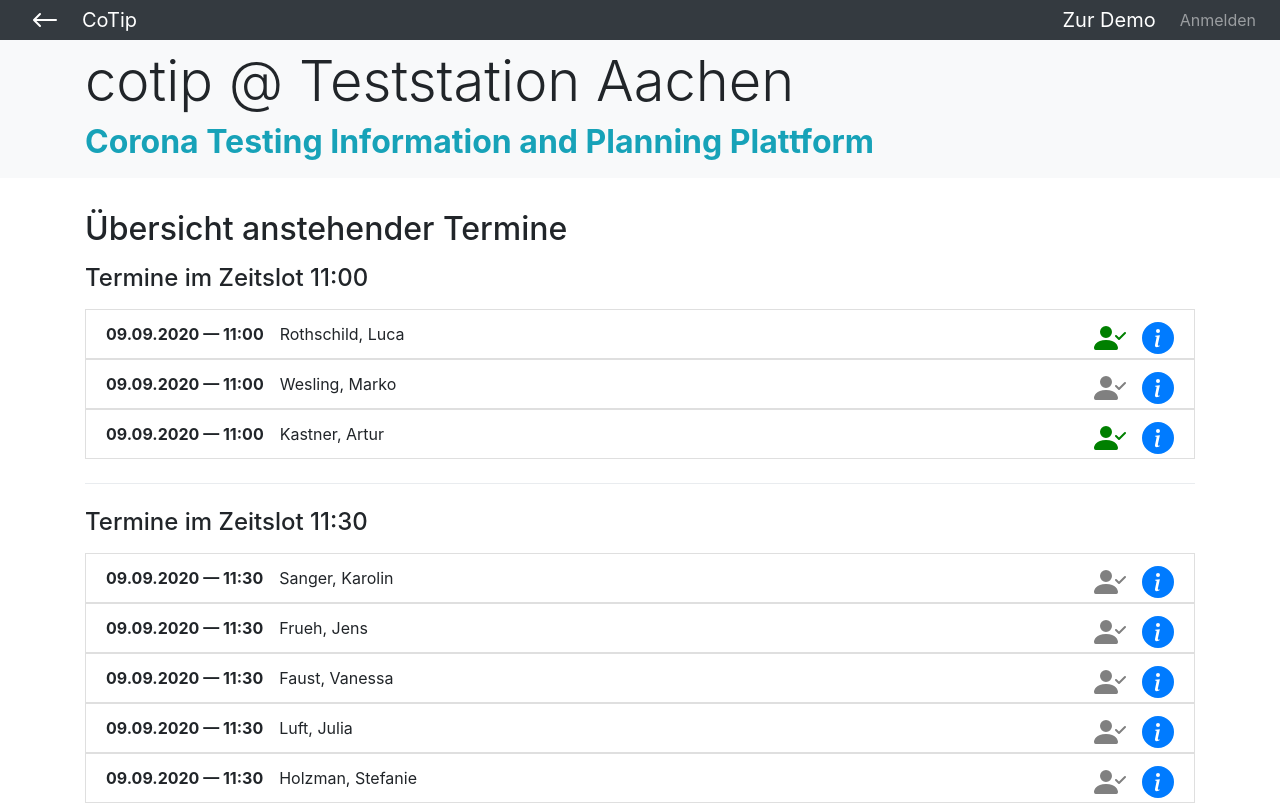
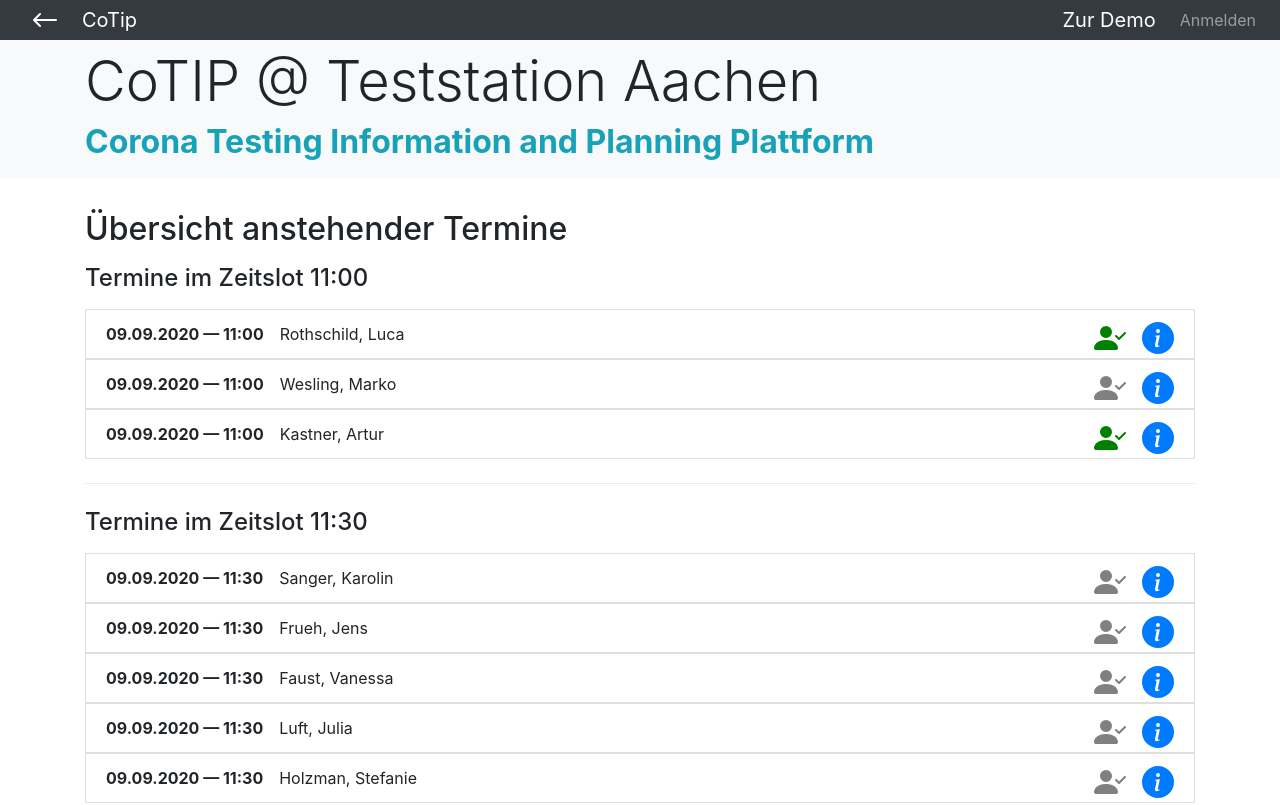
Before and after one commit to hippolyt/corona-atlas, a React (Create React App) app in the folder frontend/: page /simpledashboard in a window 1280 px wide. Shown: the top 805 px of the page. Built offline with nearby package versions, Linux system fonts and the light colour scheme; no server answers.

Commit message:
cotip -> CoTIP

```diff
--- a/frontend/src/components/demo/DemoPage.js
+++ b/frontend/src/components/demo/DemoPage.js
@@ -49,7 +49,7 @@ function JumboHeader(props) {
     return (
         <div className='jumbotron jumbotron-fluid bg-light p-2'>
             <div className='container'>
-                <h1 className='display-4'>cotip für {props.who}</h1>
+                <h1 className='display-4'>CoTIP für {props.who}</h1>
                 <h2 className='display-5 text-info'> <b>Die</b> Webapp für den Datenaustausch rund um Corona-Tests.  </h2>
             </div>
         </div>
--- a/frontend/src/components/demo/SimpleDashboard.js
+++ b/frontend/src/components/demo/SimpleDashboard.js
@@ -20,7 +20,7 @@ function JumboHeader(props) {
     return (
         <div className='jumbotron jumbotron-fluid bg-light p-2'>
             <div className='container'>
-                <h1 className='display-4'>cotip @ Teststation Aachen</h1>
+                <h1 className='display-4'>CoTIP @ Teststation Aachen</h1>
                 <h2 className='display-5 font-weight-bold text-info'> Corona Testing Information and Planning Plattform </h2>
             </div>
         </div>
```
